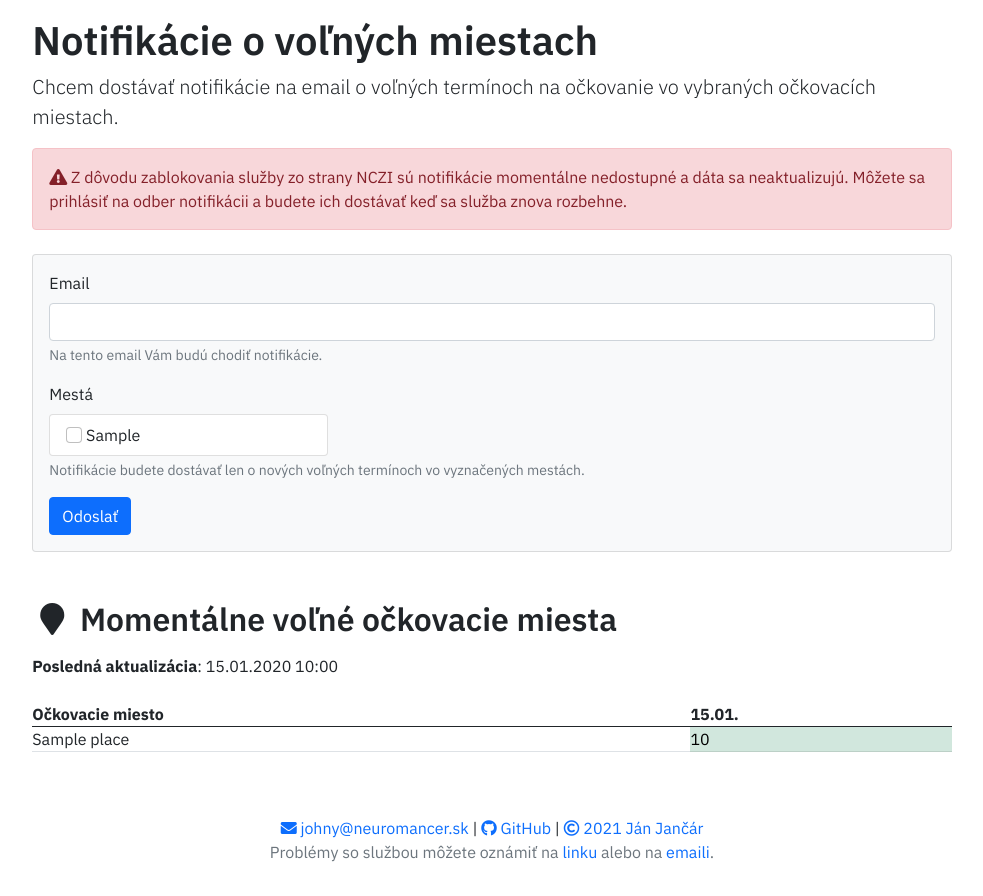
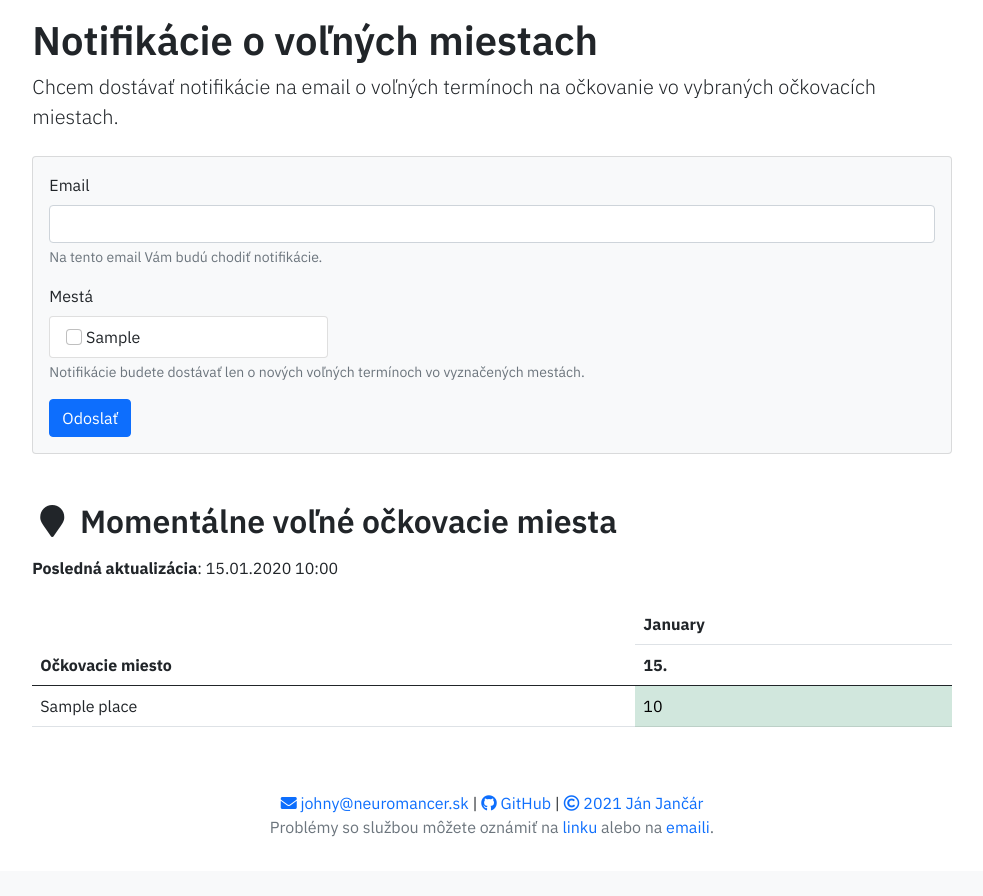
Before and after one commit to slovensko-help/vaccination-notify, a Flask app: page /spots/subscribe in a window 1280 px wide. Shown: the part 57-953 px from the top of the page, without its empty margins (148-1131 px from the left). After the commit the page ends 894 px from the top, so only its background shows below. Run offline with Flask 2, Linux system fonts and the light colour scheme; tables that the repository leaves empty hold one stand-in row (values such as "Sample post"); parts of the project's set-up code (start-up, migrations or seed data) failed here and were passed over; some libraries are stand-ins or nearby versions.

Commit message:
Remove static alert and UI improvements.

```diff
--- a/vacnotify/__init__.py
+++ b/vacnotify/__init__.py
@@ -1,4 +1,5 @@
 import json
+import locale
 
 import sentry_sdk
 from sentry_sdk.integrations.flask import FlaskIntegration
@@ -24,10 +25,19 @@ sentry_sdk.init(
     environment=app.env
 )
 
+try:
+    locale.setlocale(locale.LC_ALL, "sk_SK.UTF-8")
+except locale.Error:
+    pass
 
 with app.open_resource("useragents.json") as f:
     useragents = json.load(f)
 
+try:
+    with app.open_instance_resource("alerts.json") as f:
+        alerts = json.load(f)
+except FileNotFoundError:
+    alerts = []
 # DB
 db = SQLAlchemy(app)
 
@@ -93,3 +103,8 @@ def errorhandler_hcaptcha(error):
 def errorhandler_exc(error: Exception):
     app.logger.error(f"Error: {error}")
     return render_template("error.html.jinja2", error="Chyba servera, pravdepodobne som niečo pokazil. Skúste znova.")
+
+
+@app.template_global()
+def get_alerts():
+    return alerts
--- a/vacnotify/forms.py
+++ b/vacnotify/forms.py
@@ -25,7 +25,6 @@ class ListWidget(object):
             html.append(f'<div class="list-group">')
             for j in range(col):
                 idx = i * col + j
-                print(idx)
                 if idx >= total:
                     break
                 subfield, label = fields[idx]
--- a/vacnotify/tasks.py
+++ b/vacnotify/tasks.py
@@ -79,7 +79,7 @@ class RetrySession(object):
             try:
                 return self.sess.get(*args, **kwargs)
             except Exception as e:
-                logging.error(f"Got {e}")
+                logging.info(f"Got {e}")
                 if i != self.retries - 1:
                     self.reset_session()
                 else:
@@ -90,7 +90,7 @@ class RetrySession(object):
             try:
                 return self.sess.post(*args, **kwargs)
             except Exception as e:
-                logging.error(f"Got {e}")
+                logging.info(f"Got {e}")
                 if i != self.retries - 1:
                     self.reset_session()
                 else:
--- a/vacnotify/templates/index.html.jinja2
+++ b/vacnotify/templates/index.html.jinja2
@@ -1,4 +1,5 @@
 {% extends "base.html.jinja2" %}
+{% from "utils.html.jinja2" import render_alerts %}
 {% block head %}
     {{ super() }}
     <meta property="og:title" content="Notifikácie o COVID-19 vakcinácii"/>
@@ -19,10 +20,7 @@
                 o momente otvorenia očkovacieho formuláru pre nové skupiny obyvateľov. Stránka používa informácie od
                 NCZI avšak nie je s NCZI alebo Ministerstvom Zdravotníctva akokoľvek asociovaná. Pre registráciu na
                 očkovanie použite <a href="https://www.old.korona.gov.sk/covid-19-vaccination-form.php" target="_blank"><i class="fas fa-external-link-alt"></i> formulár NCZI</a>.</p>
-            <div class="alert alert-danger">
-                <i class="fas fa-exclamation-triangle"></i> Z dôvodu zablokovania služby zo strany NCZI sú notifikácie momentálne nedostupné a dáta sa neaktualizujú.
-                Môžete sa prihlásiť na odber notifikácii a budete ich dostávať keď sa služba znova rozbehne.
-            </div>
+            {{ render_alerts(get_alerts()) }}
         </div>
     </div>
     <div class="row mt-2 mb-5">
--- a/vacnotify/templates/subscribe_spot.jinja2
+++ b/vacnotify/templates/subscribe_spot.jinja2
@@ -1,4 +1,5 @@
 {% extends "base.html.jinja2" %}
+{% from "utils.html.jinja2" import render_alerts %}
 {% block head %}
     {{ super() }}
     <meta property="og:title" content="Notifikácie o COVID-19 vakcinácii"/>
@@ -16,11 +17,7 @@
             <p class="lead">
                 Chcem dostávať notifikácie na email o voľných termínoch na očkovanie vo vybraných očkovacích miestach.
             </p>
-            <div class="alert alert-danger">
-                <i class="fas fa-exclamation-triangle"></i> Z dôvodu zablokovania služby zo strany NCZI sú notifikácie
-                momentálne nedostupné a dáta sa neaktualizujú.
-                Môžete sa prihlásiť na odber notifikácii a budete ich dostávať keď sa služba znova rozbehne.
-            </div>
+            {{ render_alerts(get_alerts()) }}
         </div>
     </div>
     <div class="row mt-2 mb-5">
@@ -57,12 +54,17 @@
             <b>Posledná aktualizácia</b>: {{ last_stats.datetime.strftime("%d.%m.%Y %H:%M") }}<br/>
 
             <div class="overflow-auto mt-4">
-            <table class="table table-nopad">
+            <table class="table">
                 <thead>
                 <tr>
-                    <th scope="col">Očkovacie miesto</th>
+                    <th scope="col" rowspan="2" style="border-bottom-color: currentColor;">Očkovacie miesto</th>
+                    {% for month, days in dates | groupby("month") %}
+                        <th scope="col" colspan="{{ days | length }}">{{ days[0].strftime("%B") }}</th>
+                    {% endfor %}
+                </tr>
+                <tr style="background-color: white">
                     {% for date in dates %}
-                        <th scope="col">{{ date.strftime("%d.%m.") }}</th>
+                        <th scope="col">{{ date.strftime("%d.") }}</th>
                     {% endfor %}
                 </tr>
                 </thead>
--- a/vacnotify/templates/utils.html.jinja2
+++ b/vacnotify/templates/utils.html.jinja2
@@ -1,3 +1,7 @@
-{% macro groups_row(groups) %}
-
+{% macro render_alerts(alerts) %}
+    {% for alert in alerts %}
+        <div class="alert alert-{{ alert['class'] }}">
+            <i class="fas fa-{{ alert['icon'] }}"></i> {{ alert['text'] }}
+        </div>
+    {% endfor %}
 {% endmacro %}
--- a/vacnotify/views.py
+++ b/vacnotify/views.py
@@ -74,6 +74,8 @@ def spot_subscribe():
     frm = SpotSubscriptionForm()
     places = VaccinationPlace.query.options(joinedload(VaccinationPlace.days)).order_by(VaccinationPlace.city).all()
     dates = list(map(attrgetter("date"), places[0].days))
+    dates.sort()
+
     cities = set(map(attrgetter("city"), places))
     cities_id = list(map(lambda city: (hash(city), city), sorted(cities)))
     frm.places.choices = cities_id
```
Also changed, not shown: vacnotify/templates/subscribe_group.jinja2 (+2 -5 lines).
